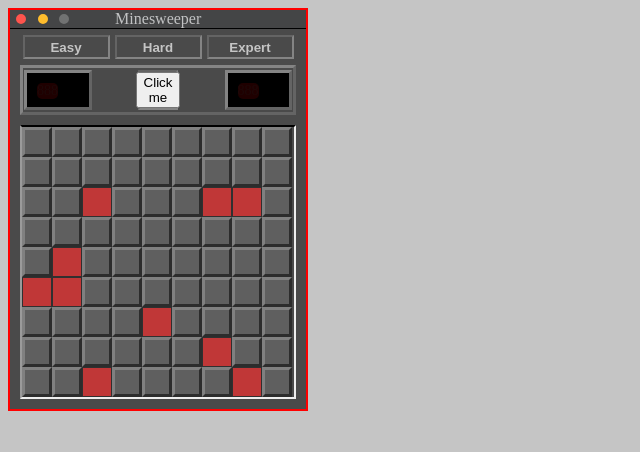
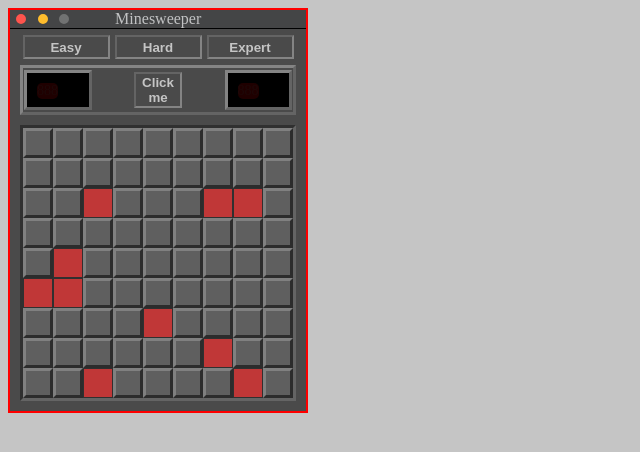
Before and after one commit to galiii/minesweeper, a website: page src/index.html in a window 1280 px wide. Shown: the whole page, without its empty margins (0-640 px from the left). Drawn offline with Linux system fonts and the light colour scheme.

Commit message:
some border style fix

```diff
--- a/src/index.html
+++ b/src/index.html
@@ -30,9 +30,9 @@
             <div class="flex-bord">
                 <div class="information">
                     <div class="level main-color border-color">
-                        <button class="button">Easy</button>
-                        <button class="button">Hard</button>
-                        <button class="button">Expert</button>
+                        <button class="btn level-btn">Easy</button>
+                        <button class="btn level-btn">Hard</button>
+                        <button class="btn level-btn">Expert</button>
                     </div>
                     <!-- Level easy hard expert -->
                     <div class="panel border-color">
@@ -42,7 +42,7 @@
                         </div>
                         <!--Score-->
                         <div class="smile">
-                            <button id="smileBtn">Click me</button>
+                            <button class="btn" id="smileBtn">Click me</button>
                             <!--svg viewbox="0 0 10 10" xmlns="http://www.w3.org/2000/svg">
                                 <rect x="0" y="0" width="100%" height="100%" />
                                 <circle cx="50%" cy="50%" r="4" fill="white" />
--- a/src/style.css
+++ b/src/style.css
@@ -96,16 +96,22 @@ Buttons bar of easy hard expert
   height: 36px;
 }
 
-.button {
-  /* top | right | bottom | left */
-  border-style: outset inset inset outset;
-  border-color: #646464 #303030 #303030 #646464;
+.btn{
+/* top | right | bottom | left */
+border-style: outset inset inset outset;
+border-color: #646464 #303030 #303030 #646464;
+background-color: #4a4a4a;
+color: #c5c5c5;
+font-weight: bold;
+}
+
+.level-btn{
   height: 24px;
   width: 87px;
   background-color: #4a4a4a;
-  font-weight: bold;
-  color: #c5c5c5;
+
 }
+
 
 .panel {
   /* top | right | bottom | left */
@@ -132,18 +138,14 @@ Buttons bar of easy hard expert
 }
 
 .smile {
-  border-style: outset inset inset outset;
-
+  /*border-style: outset inset inset outset;
+  border-color: #646464 #303030 #303030 #646464;*/
   display: flex;
   flex-direction: column;
   justify-content: center;
   align-items: center;
-  /* top | right | bottom | left */
-
   /* position: relative; */
-
-  border-color: #646464 #303030 #303030 #646464;
-  background-color: #32e267;
+  /*background-color: #32e267;*/
   width: 15%;
 }
 
@@ -172,8 +174,11 @@ svg{
 
 .dashbourd-game {
   /* top | right | bottom | left */
-  border: 2px inset;
-  border-top-color: #4a4a4a;
+ /* border: 2px inset;*/
+  border-top: solid #303030;
+  border-left: solid #303030;
+  border-bottom: inset #646464;
+  border-right: inset #646464;
   /*
     border-top: outset #303030;
     border-right: solid #646464;
```
